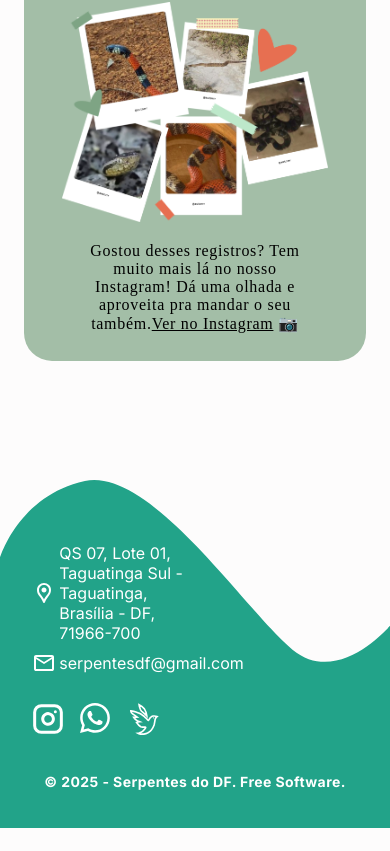
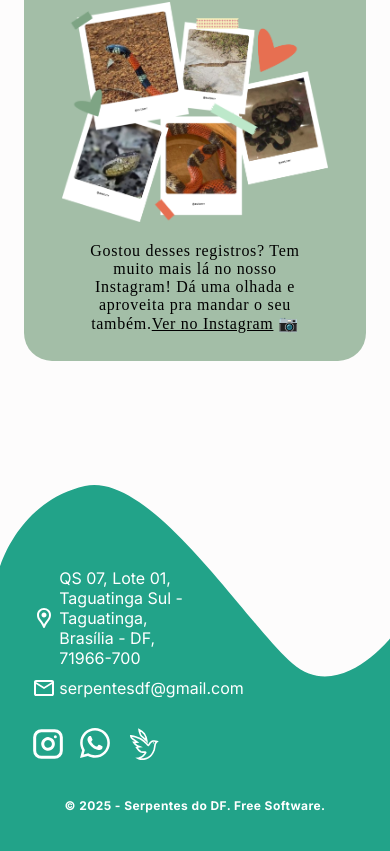
Before and after one commit to Serpentes-DF/micrurus, a Next.js app: page / in a window 390 px wide. Shown: the part 1405-2256 px from the top of the page. Before the commit the page ends 2233 px from the top, so only its background shows below. Built offline with nearby package versions, Linux system fonts and the light colour scheme.

Commit message:
Pequenas alterações no estilo do footer

```diff
--- a/src/components/layout/footer/footer.module.css
+++ b/src/components/layout/footer/footer.module.css
@@ -28,8 +28,10 @@
   position: relative;
   justify-content: space-between;
 
-  @media (max-width: 860px) {
-    padding: 150px 32px 0 32px;
+  /* @media (max-width: 860px) { */
+    @media (max-width: 950px) {
+    /* padding: 150px 32px 0 32px; */
+    padding: 175px 32px 0 32px;
   }
 
   @media (max-width: 500px) {
@@ -87,4 +89,8 @@
   line-height: normal;
   letter-spacing: 0.42px;
   padding: 38px 0px;
+
+  @media (max-width: 860px) {
+    font-size: 12px;
+  }
 }
```
